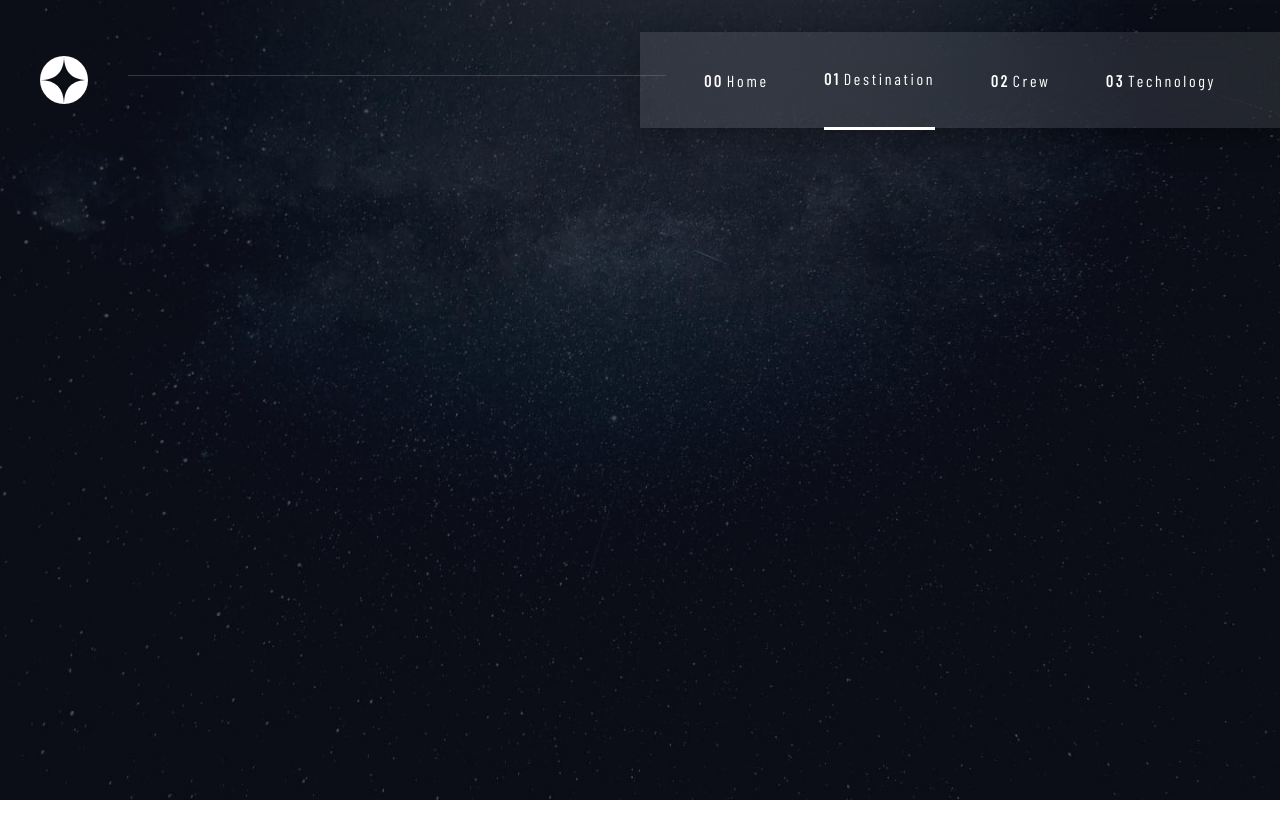
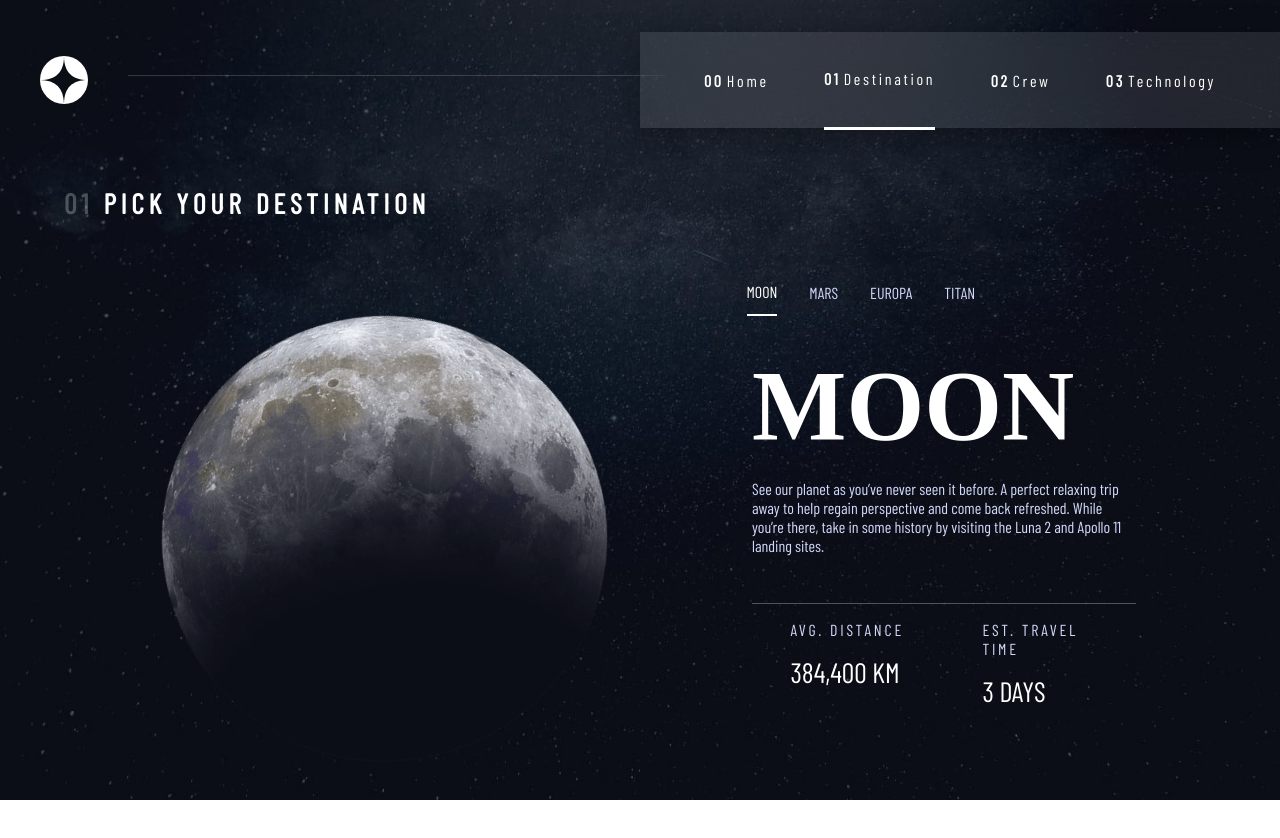
Before and after one commit to holmar18/frontend-mentor-space-tourism-website, a React (Create React App) app: page /destination in a window 1280 px wide. Shown: the top 838 px of the page. Before the commit the page ends 800 px from the top, so only its background shows below. Built offline with nearby package versions, Linux system fonts and the light colour scheme; a web font is replaced by a local one.

Commit message:
add destination page

```diff
--- a/src/components/NavBar/navbar.css
+++ b/src/components/NavBar/navbar.css
@@ -28,6 +28,7 @@ nav {
 }
 
 .links-container {
+	z-index: 1;
 	color: var(--color-white);
 	margin-left: auto;
 	background-color: var(--color-nav);
--- a/src/constants/constants.ts
+++ b/src/constants/constants.ts
@@ -7,4 +7,13 @@ const nav = {
 	},
 };
 
-export { nav };
+const planetsScreen = {
+	mars: 'MARS',
+	moon: 'MOON',
+	europa: 'EUROPA',
+	titan: 'TITAN',
+	dist: 'AVG. DISTANCE',
+	time: 'EST. TRAVEL TIME',
+};
+
+export { nav, planetsScreen };
--- a/src/data/data.json
+++ b/src/data/data.json
@@ -5,42 +5,45 @@
 		"description": "Let’s face it; if you want to go to space, you might as well genuinely go to outer space and not hover kind of on the edge of it. Well sit back, and relax because we’ll give you a truly out of this world experience!",
 		"explore": "EXPLORE"
 	},
+	"destinScreen": {
+		"pick": "PICK YOUR DESTINATION"
+	},
 	"destinations": [
 		{
-			"name": "Moon",
+			"name": "MOON",
 			"images": {
-				"png": "./assets/destination/image-moon.png",
-				"webp": "./assets/destination/image-moon.webp"
+				"png": "../../assets/destination/image-moon.png",
+				"webp": "../../assets/destination/image-moon.webp"
 			},
 			"description": "See our planet as you’ve never seen it before. A perfect relaxing trip away to help regain perspective and come back refreshed. While you’re there, take in some history by visiting the Luna 2 and Apollo 11 landing sites.",
 			"distance": "384,400 km",
 			"travel": "3 days"
 		},
 		{
-			"name": "Mars",
+			"name": "MARS",
 			"images": {
-				"png": "./assets/destination/image-mars.png",
-				"webp": "./assets/destination/image-mars.webp"
+				"png": "../../assets/destination/image-mars.png",
+				"webp": "../../assets/destination/image-mars.webp"
 			},
 			"description": "Don’t forget to pack your hiking boots. You’ll need them to tackle Olympus Mons, the tallest planetary mountain in our solar system. It’s two and a half times the size of Everest!",
 			"distance": "225 mil. km",
 			"travel": "9 months"
 		},
 		{
-			"name": "Europa",
+			"name": "EUROPA",
 			"images": {
-				"png": "./assets/destination/image-europa.png",
-				"webp": "./assets/destination/image-europa.webp"
+				"png": "../../assets/destination/image-europa.png",
+				"webp": "../../assets/destination/image-europa.webp"
 			},
 			"description": "The smallest of the four Galilean moons orbiting Jupiter, Europa is a winter lover’s dream. With an icy surface, it’s perfect for a bit of ice skating, curling, hockey, or simple relaxation in your snug wintery cabin.",
 			"distance": "628 mil. km",
 			"travel": "3 years"
 		},
 		{
-			"name": "Titan",
+			"name": "TITAN",
 			"images": {
-				"png": "./assets/destination/image-titan.png",
-				"webp": "./assets/destination/image-titan.webp"
+				"png": "../../assets/destination/image-titan.png",
+				"webp": "../../assets/destination/image-titan.webp"
 			},
 			"description": "The only moon known to have a dense atmosphere other than Earth, Titan is a home away from home (just a few hundred degrees colder!). As a bonus, you get striking views of the Rings of Saturn.",
 			"distance": "1.6 bil. km",
--- /dev/null
+++ b/src/hooks/useDestinationLogic/index.ts
@@ -0,0 +1,2 @@
+import useDestinationLogic from './useDestinationLogic';
+export { useDestinationLogic };
--- /dev/null
+++ b/src/hooks/useDestinationLogic/useDestinationLogic.tsx
@@ -0,0 +1,55 @@
+import { useState, useEffect } from 'react';
+// Planets images
+import europa from '../../assets/destination/image-europa.png';
+import mars from '../../assets/destination/image-mars.png';
+import moon from '../../assets/destination/image-moon.png';
+import titan from '../../assets/destination/image-titan.png';
+// Data
+import data from '../../data/data.json';
+
+interface IDestLogic {
+	currDest: string;
+	setCurrDest: Function;
+	currData: object;
+	currImg: string;
+}
+
+const useDestinationLogic: Function = (): IDestLogic => {
+	const [currDest, setCurrDest] = useState<string>('moon');
+	const [currData, setCurrData] = useState<object>(data.destinations[0]);
+	const [currImg, setCurrImg] = useState<string>(mars);
+
+	useEffect(() => {
+		handleData(currDest);
+	}, [currDest]);
+
+	const handleData = (type: string) => {
+		switch (type) {
+			case 'europa':
+				setCurrData(data.destinations[2]);
+				setCurrImg(europa);
+				break;
+			case 'mars':
+				setCurrData(data.destinations[1]);
+				setCurrImg(mars);
+				break;
+			case 'moon':
+				setCurrData(data.destinations[0]);
+				setCurrImg(moon);
+				break;
+			default:
+				setCurrData(data.destinations[3]);
+				setCurrImg(titan);
+				break;
+		}
+	};
+
+	return {
+		currDest: currDest,
+		setCurrDest: setCurrDest,
+		currData: currData,
+		currImg: currImg,
+	};
+};
+
+export default useDestinationLogic;
--- a/src/hooks/useNavigationLogic/useNavigationLogic.tsx
+++ b/src/hooks/useNavigationLogic/useNavigationLogic.tsx
@@ -12,7 +12,7 @@ interface IMobileRet {
 	};
 }
 
-const useNavigationLogic = (): IMobileRet => {
+const useNavigationLogic: Function = (): IMobileRet => {
 	const [toogleMobileMenu, setToggleMobileMenu] = useState<boolean>(false);
 	const [currRoute, setCurrRoute] = useState<string>('');
 	const navigate = useNavigate();
--- a/src/index.css
+++ b/src/index.css
@@ -61,7 +61,7 @@ h4 {
 h5 {
 	font-family: var(--subheading-font);
 	font-size: 1.75rem;
-	color: var(--color-light-blue);
+	letter-spacing: 4.75px;
 	margin: 0;
 }
 
--- a/src/screens/DestinationScreen/DestinationScreen.tsx
+++ b/src/screens/DestinationScreen/DestinationScreen.tsx
@@ -2,12 +2,102 @@ import React from 'react';
 import './destinationScreen.css';
 // Components
 import { NavBar } from '../../components/NavBar';
+// Data
+import data from '../../data/data.json';
+// Hooks
+import { useDestinationLogic } from '../../hooks/useDestinationLogic';
+// Constants
+import { planetsScreen } from '../../constants/constants';
 
-const DestinationScreen: React.FC<{}> = () => {
+const DestinationScreen: React.FunctionComponent<{}> = (): JSX.Element => {
+	const { currDest, setCurrDest, currData, currImg } = useDestinationLogic();
+
 	return (
 		/* Main container */
 		<div className='main-container-dest'>
 			<NavBar dest={'01'} />
+			{/* Content container */}
+			<div className='main-content-container'>
+				{/* Section globe image */}
+				<section>
+					{/* Pick destination title */}
+					<div className='pick-dest-container'>
+						<h5>
+							<b>01 </b>
+							{data.destinScreen.pick}
+						</h5>
+					</div>
+					{/* Pick destination title - END */}
+
+					{/* Globe image */}
+					<div className='center'>
+						<img src={currImg} alt={currData.name} className='planet-img' />
+					</div>
+					{/* Globe image - END */}
+				</section>
+				{/* Section globe image - END */}
+
+				{/* Section nav, destination & Description */}
+				<section>
+					{/* Navigation */}
+					<div className='navigation'>
+						<div
+							className={`nav-item ${currDest === 'moon' ? 'nav-active' : ''}`}
+							onClick={() => setCurrDest('moon')}
+						>
+							{planetsScreen.moon}
+						</div>
+						<div
+							className={`nav-item ${currDest === 'mars' ? 'nav-active' : ''}`}
+							onClick={() => setCurrDest('mars')}
+						>
+							{planetsScreen.mars}
+						</div>
+						<div
+							className={`nav-item ${
+								currDest === 'europa' ? 'nav-active' : ''
+							}`}
+							onClick={() => setCurrDest('europa')}
+						>
+							{planetsScreen.europa}
+						</div>
+						<div
+							className={`nav-item ${currDest === 'titan' ? 'nav-active' : ''}`}
+							onClick={() => setCurrDest('titan')}
+						>
+							{planetsScreen.titan}
+						</div>
+					</div>
+					{/* Navigation - END */}
+
+					{/* Title & Description */}
+					<div className='center title-desc-container'>
+						<h1 className='title'>{currData.name}</h1>
+						<p className='description'>{currData.description}</p>
+					</div>
+					{/* Title & Description - END */}
+
+					{/* Distance & Time */}
+					<div className='dist-time-container'>
+						{/* Distance */}
+						<div className='dist-time-item'>
+							<p className='subheading-one'>{planetsScreen.dist}</p>
+							<p className='subheading-two'>{currData.distance}</p>
+						</div>
+						{/* Distance - END */}
+
+						{/* Time */}
+						<div className='dist-time-item'>
+							<p className='subheading-one'>{planetsScreen.time}</p>
+							<p className='subheading-two'>{currData.travel}</p>
+						</div>
+						{/* Time - END */}
+					</div>
+					{/* Distance & Time */}
+				</section>
+				{/* Section nav, destination & Description - END */}
+			</div>
+			{/* Content container - END */}
 		</div>
 		/* Main container - END */
 	);
--- a/src/screens/DestinationScreen/destinationScreen.css
+++ b/src/screens/DestinationScreen/destinationScreen.css
@@ -1,7 +1,109 @@
+@keyframes Fade {
+	from {
+		opacity: 0;
+	}
+	to {
+		opacity: 1;
+	}
+}
+
+@keyframes Spin {
+	from {
+		transform: rotate(0deg);
+	}
+	to {
+		transform: rotate(360deg);
+	}
+}
+
 .main-container-dest {
-	width: 100%;
+	max-width: 100%;
+	min-width: 370px;
 	height: 100vh;
 	background-size: cover;
+}
+
+.main-content-container {
+	margin: 0 auto;
+}
+
+.center {
+	display: flex;
+	justify-content: center;
+	align-items: center;
+	flex-direction: column;
+}
+
+.navigation {
+	margin: 2rem auto;
+	display: flex;
+	width: 40%;
+	flex-direction: row;
+	justify-content: center;
+	align-items: center;
+	text-align: center;
+	animation: Fade 1s linear;
+}
+
+.nav-item {
+	height: 2rem;
+	margin-left: 1rem;
+	margin-right: 1rem;
+	color: var(--color-light-blue);
+	cursor: pointer;
+}
+
+.nav-active {
+	color: var(--color-white);
+	border-bottom: 2px solid var(--color-white);
+	transition: all 0.3s linear;
+}
+
+.pick-dest-container {
+	margin-bottom: 3rem;
+	animation: Fade 1s linear;
+}
+
+.pick-dest-container b {
+	opacity: 0.25;
+}
+
+.description {
+	text-align: center;
+	width: 80%;
+	animation: Fade 1s linear;
+}
+
+.title-desc-container {
+	padding-bottom: 2rem;
+	border-bottom: 1.5px solid var(--color-nav);
+	animation: Fade 1s linear;
+}
+
+.subheading-one {
+	letter-spacing: 2.75px;
+	text-transform: uppercase;
+	animation: Fade 1s linear;
+}
+
+.subheading-two {
+	color: var(--color-white);
+	font-size: var(--subheading-one-size);
+	margin: 0;
+	text-transform: uppercase;
+	animation: Fade 1s linear;
+}
+
+.planet-img {
+	animation: Fade 1s linear, Spin 60s infinite linear;
+}
+
+.title {
+	animation: Fade 1s linear;
+}
+
+.dist-time-item {
+	animation: Fade 1s linear;
 }
 
 /*
@@ -11,6 +113,45 @@
 	.main-container-dest {
 		background-image: url('../../assets/destination/background-destination-mobile.jpg');
 	}
+
+	.main-content-container {
+		padding-top: 15%;
+		width: 80%;
+	}
+
+	.planet-img {
+		width: 16rem;
+		height: 16rem;
+		margin: 0 auto;
+	}
+
+	.pick-dest-container {
+		text-align: center;
+	}
+
+	.pick-dest-container h5 {
+		font-size: 1rem;
+	}
+
+	.title {
+		font-size: 3.5rem;
+	}
+
+	.dist-time-container {
+		width: 80%;
+		margin: 0 auto;
+	}
+
+	.dist-time-item {
+		display: flex;
+		flex-direction: column;
+		justify-content: center;
+		align-items: center;
+	}
+
+	.subheading-one {
+		margin-top: 2rem;
+	}
 }
 /*
 ########################## TABLET ##########################
@@ -18,6 +159,44 @@
 @media only screen and (min-width: 641px) and (max-width: 1007px) {
 	.main-container-dest {
 		background-image: url('../../assets/destination/background-destination-tablet.jpg');
+	}
+
+	.main-content-container {
+		padding-top: 5%;
+		width: 90%;
+	}
+
+	.planet-img {
+		width: 18rem;
+		height: 18rem;
+		margin: 0 auto;
+	}
+
+	.pick-dest-container h5 {
+		font-size: 1.3rem;
+	}
+
+	.title {
+		font-size: 5rem;
+	}
+
+	.description {
+		width: 70%;
+	}
+
+	.dist-time-container {
+		display: flex;
+		flex-direction: row;
+		justify-content: center;
+	}
+
+	.dist-time-item {
+		width: 30%;
+		text-align: center;
+	}
+
+	.subheading-one {
+		margin-top: 1rem;
 	}
 }
 /*
@@ -27,4 +206,50 @@
 	.main-container-dest {
 		background-image: url('../../assets/destination/background-destination-desktop.jpg');
 	}
+
+	.main-content-container {
+		display: flex;
+	}
+
+	.main-content-container section {
+		margin-top: 7%;
+	}
+
+	.main-content-container section:nth-child(1) {
+		width: 50%;
+		padding-left: 4rem;
+	}
+
+	.main-content-container section:nth-child(2) {
+		width: 30%;
+		padding-top: 4rem;
+		padding-left: 3rem;
+		padding-right: 8rem;
+	}
+
+	.pick-dest-container {
+		margin-bottom: 6rem;
+	}
+
+	.navigation {
+		margin: 2rem 0 2rem 2rem;
+	}
+
+	.description {
+		width: 100%;
+		text-align: start;
+	}
+
+	.dist-time-container {
+		display: flex;
+	}
+
+	.dist-time-item {
+		width: 50%;
+	}
+
+	.title {
+		font-size: 6.25rem;
+		margin-right: auto;
+	}
 }
--- a/src/screens/HomeScreen/HomeScreen.tsx
+++ b/src/screens/HomeScreen/HomeScreen.tsx
@@ -5,7 +5,7 @@ import { NavBar } from '../../components/NavBar';
 // data
 import data from '../../data/data.json';
 
-const HomeScreen: React.FC<{}> = () => {
+const HomeScreen: React.FunctionComponent<{}> = (): JSX.Element => {
 	return (
 		/* Main container */
 		<div className='main-container-home'>
@@ -15,10 +15,10 @@ const HomeScreen: React.FC<{}> = () => {
 				{/* Section text */}
 				<section className='section-one'>
 					<div>
-						<h5>{data.home.smalltitle}</h5>
+						<h5 className='small-title'>{data.home.smalltitle}</h5>
 					</div>
 					<div>
-						<h1>{data.home.title}</h1>
+						<h1 className='big-title'>{data.home.title}</h1>
 					</div>
 					<div>
 						<p>{data.home.description}</p>
```
Also changed, not shown: src/components/NavBar/NavBar.tsx (+6 -1 lines), src/screens/HomeScreen/homeScreen.css (+23 -11 lines).
